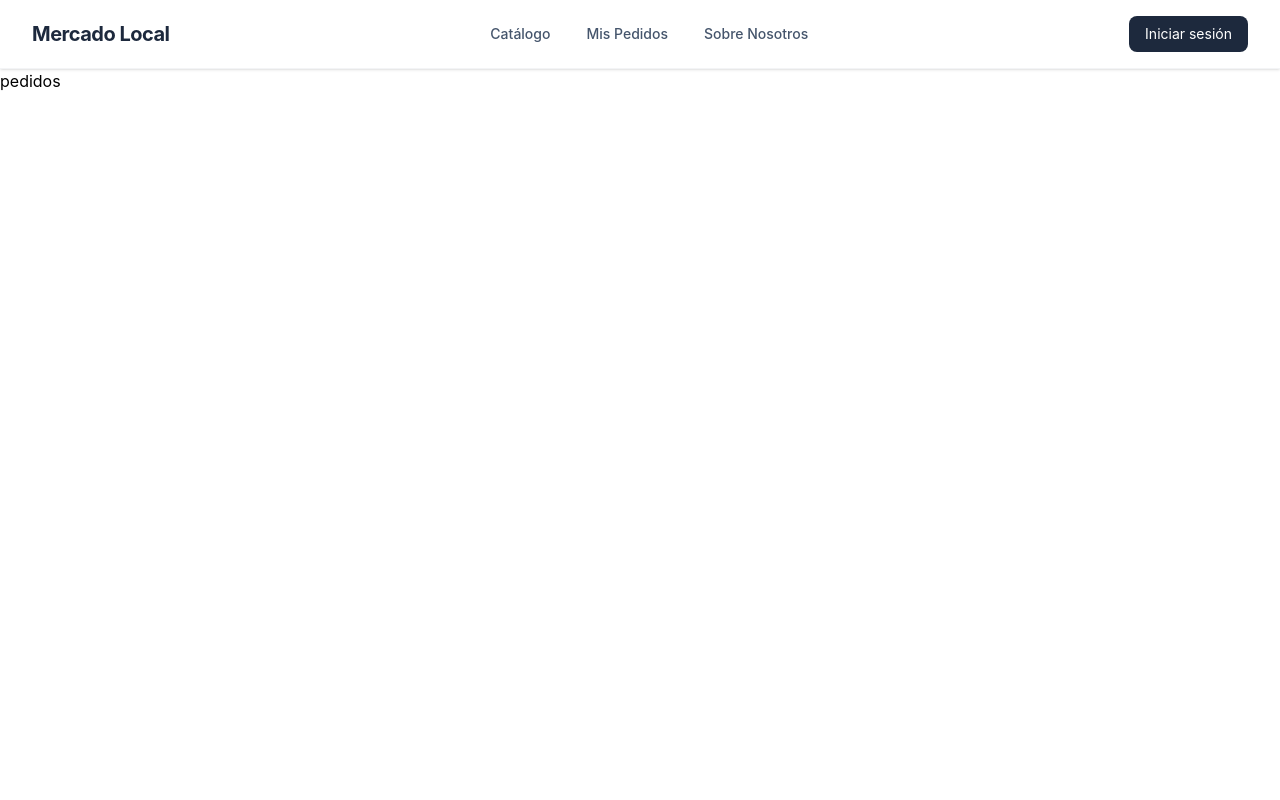
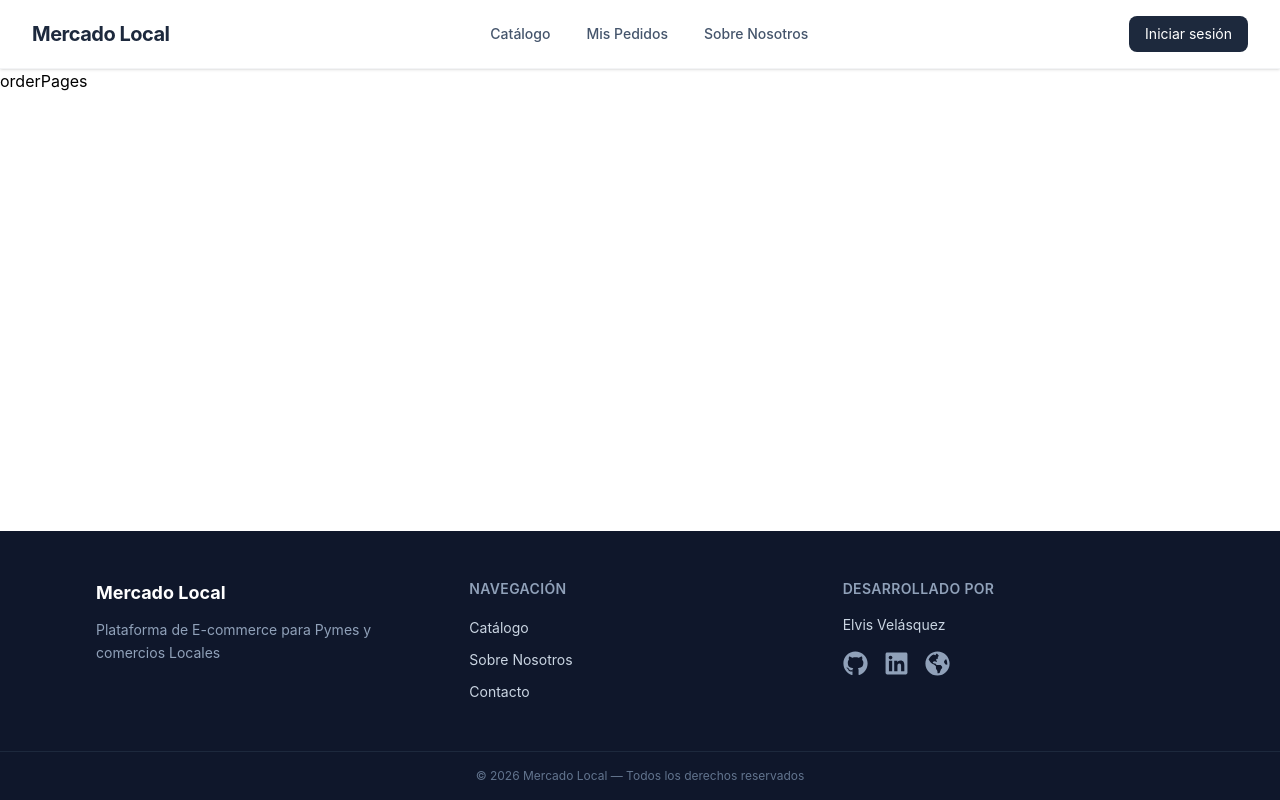
Before and after one commit to ElvisVE98/ecommerce-api, a React (Vite) app in the folder frontend/: page /orders in a window 1280 px wide. Built offline with nearby package versions, Linux system fonts and the light colour scheme.

Commit message:
Se realiza diseño de footer

```diff
--- a/frontend/package.json
+++ b/frontend/package.json
@@ -13,6 +13,7 @@
     "axios": "^1.15.0",
     "react": "^19.2.4",
     "react-dom": "^19.2.4",
+    "react-icons": "^5.6.0",
     "react-router-dom": "^7.14.0"
   },
   "devDependencies": {
--- /dev/null
+++ b/frontend/src/components/FooterPage.tsx
@@ -0,0 +1,53 @@
+import { FaGithub,FaLinkedin,FaGlobeAmericas } from "react-icons/fa"
+import { Link } from "react-router-dom";
+
+
+
+
+const Footer = () =>{
+
+    return (
+
+        <footer className="bg-slate-900 text-white mt-auto">
+         <div className="max-w-6xl mx-auto px-8 py-12 grid grid-cols-3 gap-8">
+
+
+            <div>
+                <h3 className="text-lg font-bold mb-3">Mercado Local</h3>
+                <p className="text-slate-400 text-sm leading-relaxed">Plataforma de E-commerce para Pymes y comercios Locales</p>
+             </div>
+
+
+             <div>
+                <h4 className="text-sm font-semibold uppercase tracking-wide text-slate-400 mb-4">Navegación</h4>
+                <ul className="flex flex-col gap-2">
+                    <li><Link to="/catalog" className="text-slate-300 text-sm hover:text-white transition">Catálogo</Link></li>
+                    <li><Link to="/about" className="text-slate-300 text-sm hover:text-white transition">Sobre Nosotros</Link></li>
+                    <li><Link to="/contact" className="text-slate-300 text-sm hover:text-white transition">Contacto</Link></li>
+                </ul>
+             </div>
+
+
+
+             <div>
+
+                <h4 className="text-sm font-semibold uppercase tracking-wide text-slate-400 mb-4">Desarrollado por</h4>
+                <p className="text-slate-300 text-sm mb-4">Elvis Velásquez</p>
+                <div className="flex gap-4">
+                <a href="https://github.com/ElvisVE98" target="blank" className="text-slate-400 hover:text-white transition"><FaGithub size={25} /></a>
+                <a href="https://www.linkedin.com/in/elvis-velasquez-28b9a3251/" target="blank" className="text-slate-400 hover:text-white transition"><FaLinkedin size={25}  /></a>
+                <a href="https://portafoliodevweb.netlify.app/" target="blank" className="text-slate-400 hover:text-white transition"><FaGlobeAmericas size={25}  /></a>
+                </div>
+             </div>
+        </div>
+
+
+
+        <div className="border-t border-slate-800 px-8 py-4">
+            <p className="text-center text-slate-500 text-xs">© 2026 Mercado Local — Todos los derechos reservados</p>
+        </div>
+        </footer>
+    );
+};
+
+export default Footer;
--- a/frontend/src/pages/Navbar.tsx
+++ b/frontend/src/components/Navbar.tsx
@@ -27,7 +27,7 @@ const Navbar = () =>{
 
     return (
     <nav className="bg-white border-b border-gray-100 px-8 py-4 flex items-center justify-between shadow-sm sticky top-0 z-50">
-        <Link to="/catalog" className="text-xl font-bold text-slate-800 tracking-tight hover:text-blue-600 transition">Mercado Local</Link>
+        <Link to="/catalog" className="text-xl font-bold text-slate-800 tracking-tight hover:text-blue-700 transition">Mercado Local</Link>
 
         <div className="flex items-center gap-9">
             <Link to="/catalog" className="text-sm font-medium text-slate-600 hover:text-slate-900 transition">Catálogo </Link>
--- a/frontend/src/pages/CartPage.tsx
+++ b/frontend/src/pages/CartPage.tsx
@@ -1,12 +1,15 @@
-import Navbar from "./Navbar";
+import Navbar from "../components/Navbar";
+import Footer from "../components/FooterPage";
 
 const CartPage = () =>{
     return(
-        <div>
+        <div className='min-h-screen flex flex-col'>
             <Navbar />
-            <main>
-                <h1>carrito</h1>
+            <main className='flex-1'>
+                <h1>Catálogo</h1>
             </main>
+            <Footer />
+
         </div>
 
     );
--- a/frontend/src/pages/CatalogPage.tsx
+++ b/frontend/src/pages/CatalogPage.tsx
@@ -1,13 +1,16 @@
-import Navbar from './Navbar';
+import Navbar from '../components/Navbar';
+import Footer from '../components/FooterPage';
 
 
 const CatalogPage = () =>{
     return(
-        <div>
+        <div className='min-h-screen flex flex-col'>
             <Navbar />
-            <main>
+            <main className='flex-1'>
                 <h1>Catálogo</h1>
             </main>
+            <Footer />
+
         </div>
 
     );
--- a/frontend/src/pages/OrdersPage.tsx
+++ b/frontend/src/pages/OrdersPage.tsx
@@ -1,13 +1,16 @@
-import Navbar from "./Navbar";
+import Navbar from "../components/Navbar";
+import Footer from "../components/FooterPage";
 
 const OrdersPage = () =>{
 
-return(
-        <div>
+    return(
+        <div className='min-h-screen flex flex-col'>
             <Navbar />
-            <main>
-                <h1>pedidos</h1>
+            <main className='flex-1'>
+                <h1>orderPages</h1>
             </main>
+            <Footer />
+
         </div>
 
     );
--- a/frontend/src/pages/ProductDetailPage.tsx
+++ b/frontend/src/pages/ProductDetailPage.tsx
@@ -1,5 +1,19 @@
+import Navbar from "../components/Navbar";
+import Footer from "../components/FooterPage";
+
 const ProductDetailPage = () =>{
-    return<div> Product detail page </div>
-}
+        return(
+        <div className='min-h-screen flex flex-col'>
+            <Navbar />
+            <main className='flex-1'>
+                <h1>Catálogo</h1>
+            </main>
+            <Footer />
+
+        </div>
+
+    );
+};
+
 
 export default ProductDetailPage;
```
Also changed, not shown: 1 other file (tests, documents, lock files or other folders).
